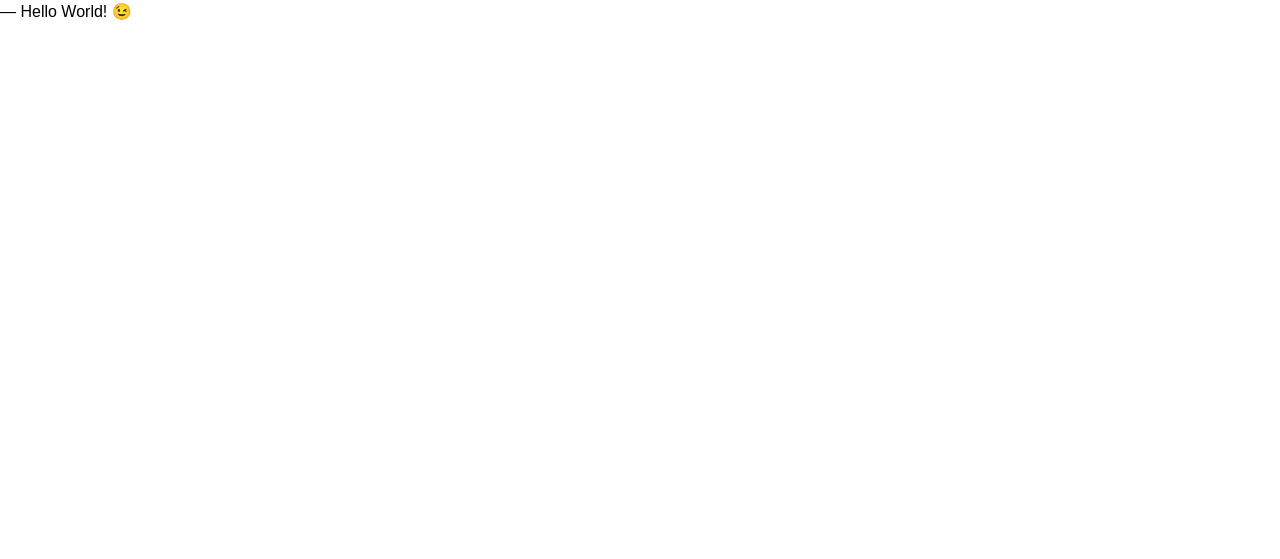
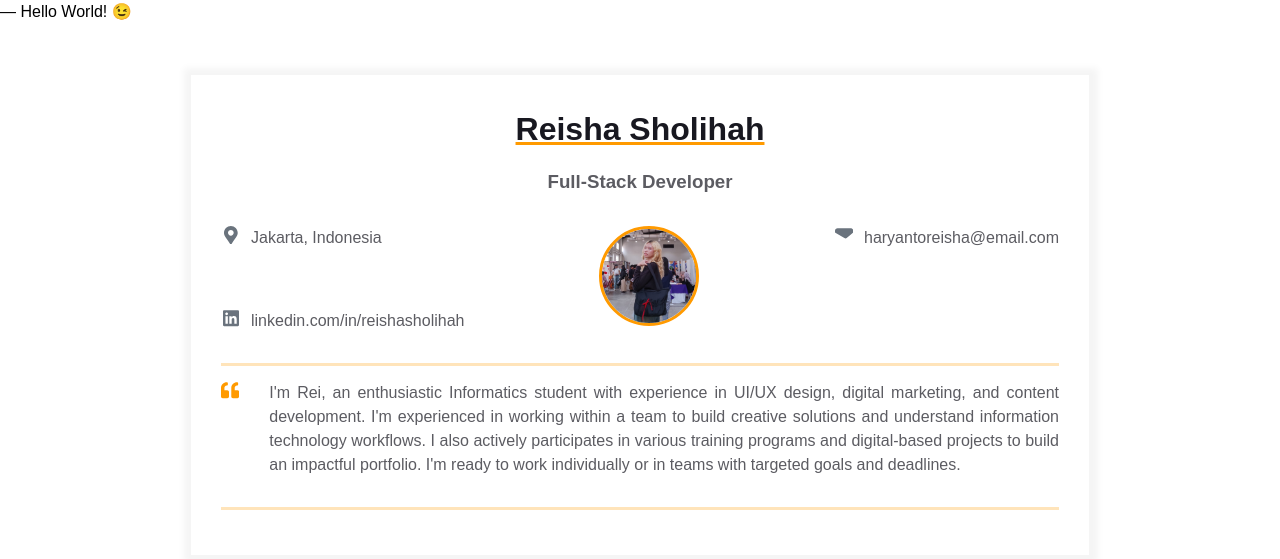
Before and after one commit to reishasholihah/homepage, a plain HTML site: page index.html in a window 1280 px wide. Drawn offline with Linux system fonts and the light colour scheme.

Commit message:
Add primary resume content: name, avatar, intro

```diff
--- a/index.html
+++ b/index.html
@@ -8,5 +8,100 @@
   </head>
   <body>
     ― Hello World! &#x1F609;
+    <main>
+        <div class="resume">
+          <div class="container">
+            <!-- Name and Title -->
+            <div class="resume__block">
+              <h1 class="contact-info__header">Reisha Sholihah</h1>
+              <h3 class="contact-info__sub-header">Full-Stack Developer</h3>
+
+              <!-- Contact Info Row -->
+              <div class="contact_info_container fh">
+                <!-- Left Contact Block -->
+                <div class="contact-info__block">
+                  <!-- Location -->
+                  <a href="#" rel="author" class="contact-info__item">
+                    <div class="contact-info__item-icon-wrapper">
+                      <svg class="contact-info__item-icon" xmlns="http://www.w3.org/2000/svg" viewBox="0 0 384 512">
+                        <path d="M172.268 501.67C26.97 291.031 0 269.413 0 192 0 85.961 85.961 0
+                          192 0s192 85.961 192 192c0 77.413-26.97 99.031-172.268 309.67-9.535
+                          13.774-29.93 13.773-39.464 0zM192 272c44.183 0 80-35.817
+                          80-80s-35.817-80-80-80-80 35.817-80 80 35.817 80 80 80z">
+                        </path>
+                      </svg>
+                    </div>
+                    <span>Jakarta, Indonesia</span>
+                  </a>
+
+                  <!-- LinkedIn -->
+                  <a href="https://linkedin.com/in/johnsmith" rel="author" class="contact-info__item">
+                    <div class="contact-info__item-icon-wrapper">
+                      <svg class="contact-info__item-icon" xmlns="http://www.w3.org/2000/svg" viewBox="0 0 448 512">
+                        <path d="M416 32H31.9C14.3 32 0 46.5 0 64.3v383.4C0 465.5 14.3 480
+                          31.9 480H416c17.6 0 32-14.5 32-32.3V64.3c0-17.8-14.4-32.3-32-32.3zM135.4
+                          416H69V202.2h66.5V416zm-33.2-243c-21.3 0-38.5-17.3-38.5-38.5S80.9
+                          96 102.2 96c21.2 0 38.5 17.3 38.5 38.5 0 21.3-17.2 38.5-38.5
+                          38.5zm282.1 243h-66.4V312c0-24.8-.5-56.7-34.5-56.7-34.6 0-39.9
+                          27-39.9 54.9V416h-66.4V202.2h63.7v29.2h.9c8.9-16.8 30.6-34.5
+                          62.9-34.5 67.2 0 79.7 44.3 79.7 101.9V416z">
+                        </path>
+                      </svg>
+                    </div>
+                    <span>linkedin.com/in/reishasholihah</span>
+                  </a>
+                </div>
+
+                <!-- Avatar -->
+                <div class="contact-info_block contact-info_block--center">
+                  <img class="contact-info__avatar" src="assets/avatar.png" alt="Avatar" />
+                </div>
+
+                <!-- Right Contact Block (you can duplicate from the left if needed) -->
+                <div class="contact-info__block">
+                  <!-- Email -->
+                  <a href="mailto:haryantoreisha@email.com" class="contact-info__item">
+                    <div class="contact-info__item-icon-wrapper">
+                      <svg class="contact-info__item-icon" xmlns="http://www.w3.org/2000/svg" viewBox="0 0 512 512">
+                        <path d="M502.3 190.8L327.4 338.6c-18.7 15.5-45.6 15.5-64.3
+                          0L9.7 190.8C3.6 185.8 0 178.4 0 170.5V136c0-39.8 32.2-72
+                          72-72h368c39.8 0 72 32.2 72 72v34.5c0 7.9-3.6 15.3-9.7 20.3z">
+                        </path>
+                      </svg>
+                    </div>
+                    <span>haryantoreisha@email.com</span>
+                  </a>
+                </div>
+              </div>
+            </div>
+
+            <!-- Intro Section -->
+            <div class="resume__block">
+              <div class="intro">
+                <div class="intro__icon-wrapper">
+                  <svg class="intro__icon" xmlns="http://www.w3.org/2000/svg" viewBox="0 0 512 512">
+                    <path d="M464 256h-80v-64c0-35.3 28.7-64 64-64h8c13.3 0 24-10.7
+                      24-24V56c0-13.3-10.7-24-24-24h-8c-88.4 0-160 71.6-160 160v240c0
+                      26.5 21.5 48 48 48h128c26.5 0 48-21.5
+                      48-48V304c0-26.5-21.5-48-48-48zm-288 0H96v-64c0-35.3 28.7-64
+                      64-64h8c13.3 0 24-10.7 24-24V56c0-13.3-10.7-24-24-24h-8C71.6 32 0
+                      103.6 0 192v240c0 26.5 21.5 48 48 48h128c26.5 0
+                      48-21.5 48-48V304c0-26.5-21.5-48-48-48z">
+                    </path>
+                  </svg>
+                </div>
+                <p class="intro_text">
+                  I'm Rei, an enthusiastic Informatics student with experience in UI/UX design,
+                  digital marketing, and content development. I'm experienced in working within a
+                  team to build creative solutions and understand information technology
+                  workflows. I also actively participates in various training programs and digital-based
+                  projects to build an impactful portfolio. I'm ready to work individually or in teams
+                  with targeted goals and deadlines.
+                </p>
+              </div>
+            </div>
+          </div>
+        </div>
+      </main>
   </body>
 </html>
```
Also changed, not shown: assets/avatar.png (added).
